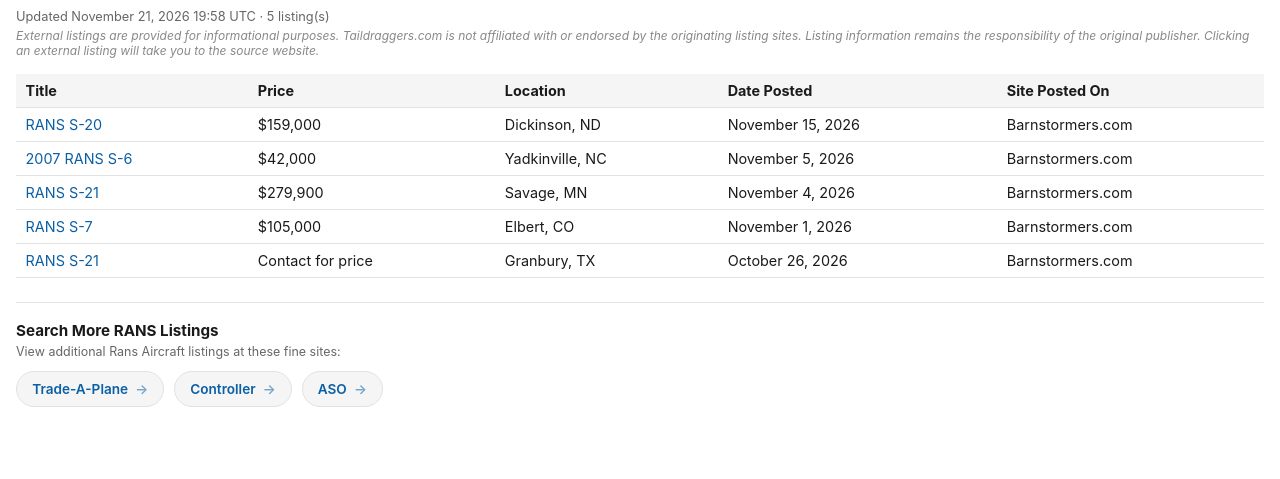
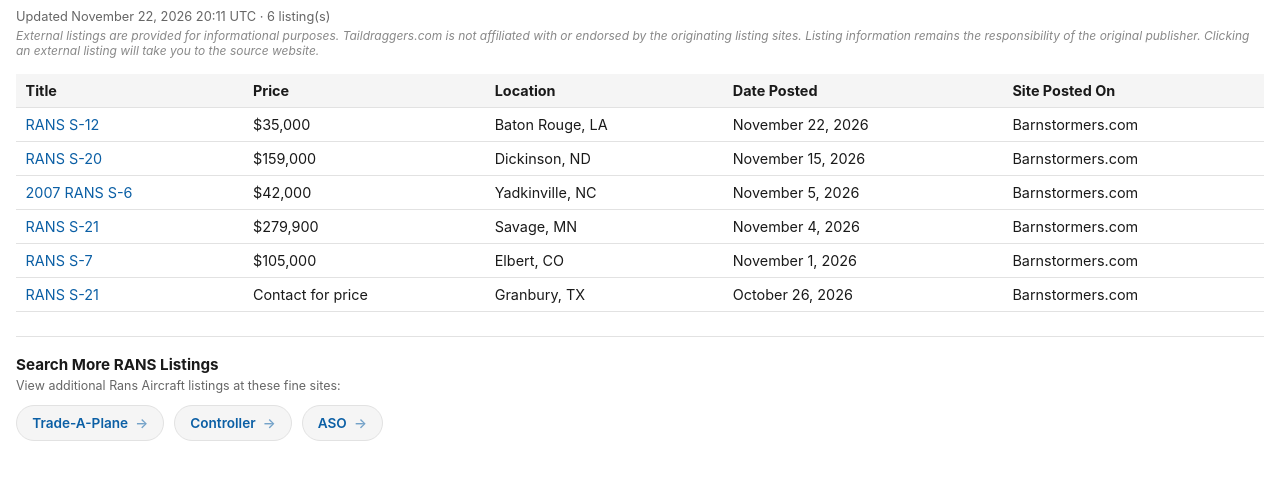
Before and after one commit to taildraggers/rans, a plain HTML site: page docs/index.html in a window 1280 px wide. Shown: the part 43-522 px from the top of the page. Drawn offline with Linux system fonts and the light colour scheme.

Commit message:
Update RANS listings (2026-11-22)

```diff
--- a/docs/index.html
+++ b/docs/index.html
@@ -76,13 +76,14 @@
 </head>
 <body>
   <h1>Other RANS Ads on the Web</h1>
-  <div class="updated">Updated November 21, 2026 19:58 UTC &middot; 5 listing(s)</div>
+  <div class="updated">Updated November 22, 2026 20:11 UTC &middot; 6 listing(s)</div>
   <div class="disclaimer">External listings are provided for informational purposes. Taildraggers.com is not affiliated with or endorsed by the originating listing sites. Listing information remains the responsibility of the original publisher. Clicking an external listing will take you to the source website.</div>
   <table>
     <thead>
       <tr><th>Title</th><th>Price</th><th>Location</th><th>Date Posted</th><th>Site Posted On</th></tr>
     </thead>
     <tbody>
+        <tr><td><a href="https://www.barnstormers.com/classified-2085123-Rans-S12XL-100HP-912ULS-KHZR.html" target="_blank" rel="noopener noreferrer">RANS S-12</a></td><td>$35,000</td><td>Baton Rouge, LA</td><td>November 22, 2026</td><td>Barnstormers.com</td></tr>
         <tr><td><a href="https://www.barnstormers.com/classified-2062494-Rans-S-20.html" target="_blank" rel="noopener noreferrer">RANS S-20</a></td><td>$159,000</td><td>Dickinson, ND</td><td>November 15, 2026</td><td>Barnstormers.com</td></tr>
         <tr><td><a href="https://www.barnstormers.com/classified-2082233-2007-RANS-S6S-COYOTE-II.html" target="_blank" rel="noopener noreferrer">2007 RANS S-6</a></td><td>$42,000</td><td>Yadkinville, NC</td><td>November 5, 2026</td><td>Barnstormers.com</td></tr>
         <tr><td><a href="https://www.barnstormers.com/classified-2064823-RANS-S-21-Outbound.html" target="_blank" rel="noopener noreferrer">RANS S-21</a></td><td>$279,900</td><td>Savage, MN</td><td>November 4, 2026</td><td>Barnstormers.com</td></tr>
```
